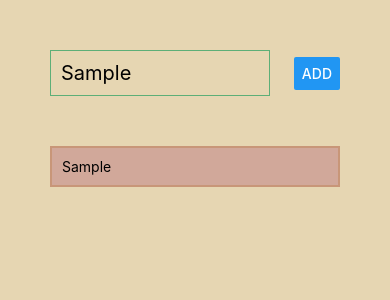
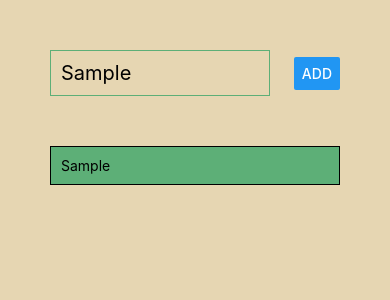
Before and after one commit to valkyrie-max/rn-first-app, a React Native app: screen / in a window 390 px wide. Both pictures are taken after typing "Sample" into the empty fields and a click on the button "ADD". Shown: the top 300 px of the page. Built offline with nearby package versions, Linux system fonts and the light colour scheme.

Commit message:
split app onto several components; good reminder of how to pass data between components

```diff
--- a/App.js
+++ b/App.js
@@ -8,21 +8,19 @@ import {
   ScrollView,
   FlatList } from 'react-native';
 
+import GoalItem from './components/GoalItem';
+import GoalInput from './components/GoalInput'
+
 export default function App() {
   // hook to manage the user entries
-  const [ enteredGoal, setEnteredGoal] = useState('');
   const [ courseGoals, setCourseGoals] = useState([])
 
-  const goalInputHandler = (enteredText) => {
-    setEnteredGoal(enteredText)
-  }
-
-  const addGoalHandler = () => {
+  const addGoalHandler = goalTitle => {
     setCourseGoals(currentGoals => [
       ...courseGoals,
       {
         key: Math.random().toString(),
-        value: enteredGoal
+        value: goalTitle
       }
     ])
   }
@@ -30,28 +28,12 @@ export default function App() {
   return (
     <View style={styles.screen}>
       {/* top bar */}
-      <View style={styles.inputContainer}>
-        <TextInput
-          onChangeText={goalInputHandler}
-          value={enteredGoal}
-          placeholder="Course Goal"
-          style={styles.input}
-        />
-        <Button
-          onPress={addGoalHandler}
-          title="ADD"
-        />
-      </View>
-
+      <GoalInput onAddGoal={addGoalHandler} />
       {/* goals */}
       <FlatList
         keyExtractor={(item, index) => item.key}
         data={courseGoals}
-        renderItem={itemData => (
-          <View style={styles.listItem}>
-            <Text>{itemData.item.value}</Text>
-          </View>
-          )}
+        renderItem={itemData => (<GoalItem title={itemData.item.value}/>)}
       />
     </View>
   );
@@ -62,25 +44,5 @@ const styles = StyleSheet.create({
     padding: 50,
     height: '100%',
     backgroundColor: '#E6D6B2'
-  },
-  inputContainer: {
-      flexDirection: 'row',
-      justifyContent: 'space-between',
-      alignItems: 'center',
-      paddingBottom: 30
-  },
-  input: {
-    borderColor: '#5DAF77',
-    borderWidth: 1,
-    padding: 10,
-    fontSize: 20,
-    width: 220
-  },
-  listItem: {
-    padding: 10,
-    backgroundColor: '#D1A89A',
-    borderColor: '#C89678',
-    borderWidth: 2,
-    marginTop: 20
   }
 });
--- /dev/null
+++ b/components/GoalInput.js
@@ -0,0 +1,45 @@
+import React, {useState} from 'react'
+import {
+    View,
+    TextInput,
+    Button,
+    StyleSheet } from 'react-native';
+
+const GoalInput = props => {
+    const [ enteredGoal, setEnteredGoal] = useState('');
+    const goalInputHandler = (enteredText) => {
+        setEnteredGoal(enteredText)
+    };
+    return (
+        <View style={styles.inputContainer}>
+            <TextInput
+                onChangeText={goalInputHandler}
+                value={enteredGoal}
+                placeholder="Course Goal"
+                style={styles.input}
+            />
+            <Button
+                onPress={props.onAddGoal.bind(this, enteredGoal)}
+                title="ADD"
+            />
+        </View>
+    )
+}
+
+const styles = StyleSheet.create({
+    inputContainer: {
+        flexDirection: 'row',
+        justifyContent: 'space-between',
+        alignItems: 'center',
+        paddingBottom: 30
+    },
+    input: {
+        borderColor: '#5DAF77',
+        borderWidth: 1,
+        padding: 10,
+        fontSize: 20,
+        width: 220
+    }
+})
+
+export default GoalInput;
--- /dev/null
+++ b/components/GoalItem.js
@@ -0,0 +1,22 @@
+import React from 'react'
+import { View, Text, StyleSheet} from 'react-native'
+
+const GoalItem = props => {
+    return (
+        <View style={styles.listItem}>
+            <Text>{props.title}</Text>
+        </View>
+    )
+}
+
+const styles = StyleSheet.create({
+    listItem: {
+        padding: 10,
+        backgroundColor: '#5DAF77',
+        borderColor: 'black',
+        borderWidth: 1,
+        marginTop: 20
+    }
+})
+
+export default GoalItem
```
